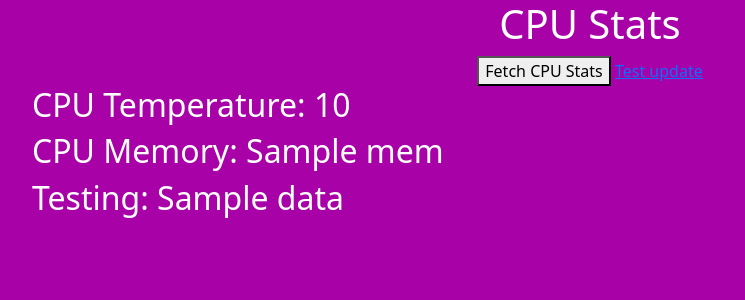
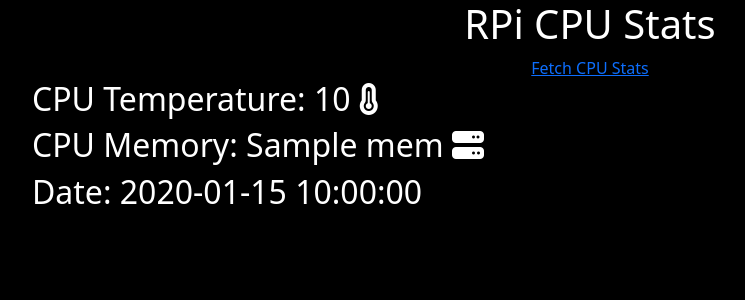
Before and after one commit to Tth101/RPi-projects, a Flask app: template CPUStatpage/app/templates/index.html in a window 1280 px wide. Shown: the top 300 px of the page, without its empty margins (50-795 px from the left). Run offline with Flask 3, Linux system fonts and the light colour scheme; the template is opened without the code that fills it: most values are stand-ins (such as "Sample title", 1, 10 or a date in 2020); some libraries are stand-ins or nearby versions.

Commit message:
temperature data handling, front end styling, testing

```diff
--- a/CPUStatpage/app/CPUStatpage.py
+++ b/CPUStatpage/app/CPUStatpage.py
@@ -4,7 +4,7 @@ def tempcheck():
     temp =subprocess.check_output(
         ["../usr/bin/vcgencmd", "measure_temp"]
     ).decode()
-    #temp = re.search(r'-?\d\.?\d*', msg) #use regex to obtain temperature
+    temp = re.search(r'-?\d\.?\d*', temp) #use regex to obtain temperature
     return temp
 
 def memcheck():
--- a/CPUStatpage/app/app.py
+++ b/CPUStatpage/app/app.py
@@ -18,7 +18,7 @@ def get_db():
 
 def insert_db(conn, data):
     sql = '''INSERT INTO cpustats (temp, mem, date)
-    VALUES(?, ?, 'now')'''
+    VALUES(?, ?, DATE('now'))'''
     c = conn.cursor()
     c.execute(sql, data)
     conn.commit()
@@ -28,14 +28,18 @@ def insert_db(conn, data):
 @app.route("/")
 def index():
     data = str(get_db())
-    return render_template('index.html', temp = temp, mem = mem, data = data)
+    lasttuple = data[len(data) - 1]
+    temp = lasttuple[1]
+    mem = lasttuple[2]
+    date = lasttuple[3]
+    return render_template('index.html', temp = temp, mem = mem, date = date)
 
 @app.route("/update")
 def generate_stats():
     conn = sqlite3.connect(DATABASE)
     data = (CPUStatpage.tempcheck(), CPUStatpage.memcheck())
     insert_db(conn, data)
-    return data
+    return redirect("/")
 
 @app.teardown_appcontext
 def close_connection(exception):
--- a/CPUStatpage/app/static/script.js
+++ b/CPUStatpage/app/static/script.js
@@ -1,14 +1,5 @@
-function refresh_variables() {
-    //troubleshooting
-    document.getElementById("testing"),innerText += "buttonclick"
+function generate_table(data) {
+    data.forEach(row => {
 
-    fetch('../CPUStatpage.py')
-    .then(response => response.json())
-        .then(data => {
-         // Display the result from the Python function
-         document.getElementById('temperature').innerText = data.message;
-    })
-    .catch(error => {
-        console.error('Error:', error);
     });
 }
--- a/CPUStatpage/app/static/styles.css
+++ b/CPUStatpage/app/static/styles.css
@@ -1,4 +1,5 @@
 body {
-    background-color: rgb(168, 1, 168);
+    background-color: black;
+    /*rgb(168, 1, 168);*/
     color: white;
 }
--- a/CPUStatpage/app/templates/index.html
+++ b/CPUStatpage/app/templates/index.html
@@ -4,25 +4,33 @@
     <meta charset="UTF-8">
     <meta name="viewport" content="width=device-width, initial-scale=1.0">
     <link href="https://cdn.jsdelivr.net/npm/bootstrap@5.3.3/dist/css/bootstrap.min.css" rel="stylesheet" integrity="sha384-QWTKZyjpPEjISv5WaRU9OFeRpok6YctnYmDr5pNlyT2bRjXh0JMhjY6hW+ALEwIH" crossorigin="anonymous">
+    <link rel="stylesheet" href="https://cdnjs.cloudflare.com/ajax/libs/font-awesome/6.6.0/css/all.min.css" integrity="sha512-Kc323vGBEqzTmouAECnVceyQqyqdsSiqLQISBL29aUW4U/M7pSPA/gEUZQqv1cwx4OnYxTxve5UMg5GT6L4JJg==" crossorigin="anonymous" referrerpolicy="no-referrer" />
     <link rel= "stylesheet" href= "../static/styles.css">
-    <title>CPU Stats</title>
+    <title>RPi Stats</title>
 </head>
 <body>
     <div class="container text-center">
         <h1>
-            CPU Stats
+            RPi CPU Stats
         </h1>
-        <button onclick="refresh_variables()">Fetch CPU Stats</button>
-        <a href="/update">Test update</a>
+        <a class="button" href="/update">Fetch CPU Stats</a>
     </div>
+
     <div class="container" id="temperature">
-        <h2> CPU Temperature: {{ temp }} </h2>
+        <h2>
+            CPU Temperature: {{ temp }}
+            <i class="fa-solid fa-temperature-three-quarters"></i>
+        </h2>
     </div>
+
     <div class="container" id="memory">
-        <h2> CPU Memory: {{ mem }} </h2>
+        <h2>
+            CPU Memory: {{ mem }}
+            <i class="fa-solid fa-server"></i>
+        </h2>
     </div>
-    <div class="container" id="testing">
-        <h2> Testing: {{ data }}</h2>
+    <div class="container" id="date">
+        <h2> Date: {{ date }}</h2>
     </div>
 
     <script src="https://cdn.jsdelivr.net/npm/bootstrap@5.3.3/dist/js/bootstrap.bundle.min.js" integrity="sha384-YvpcrYf0tY3lHB60NNkmXc5s9fDVZLESaAA55NDzOxhy9GkcIdslK1eN7N6jIeHz" crossorigin="anonymous"></script>
```
